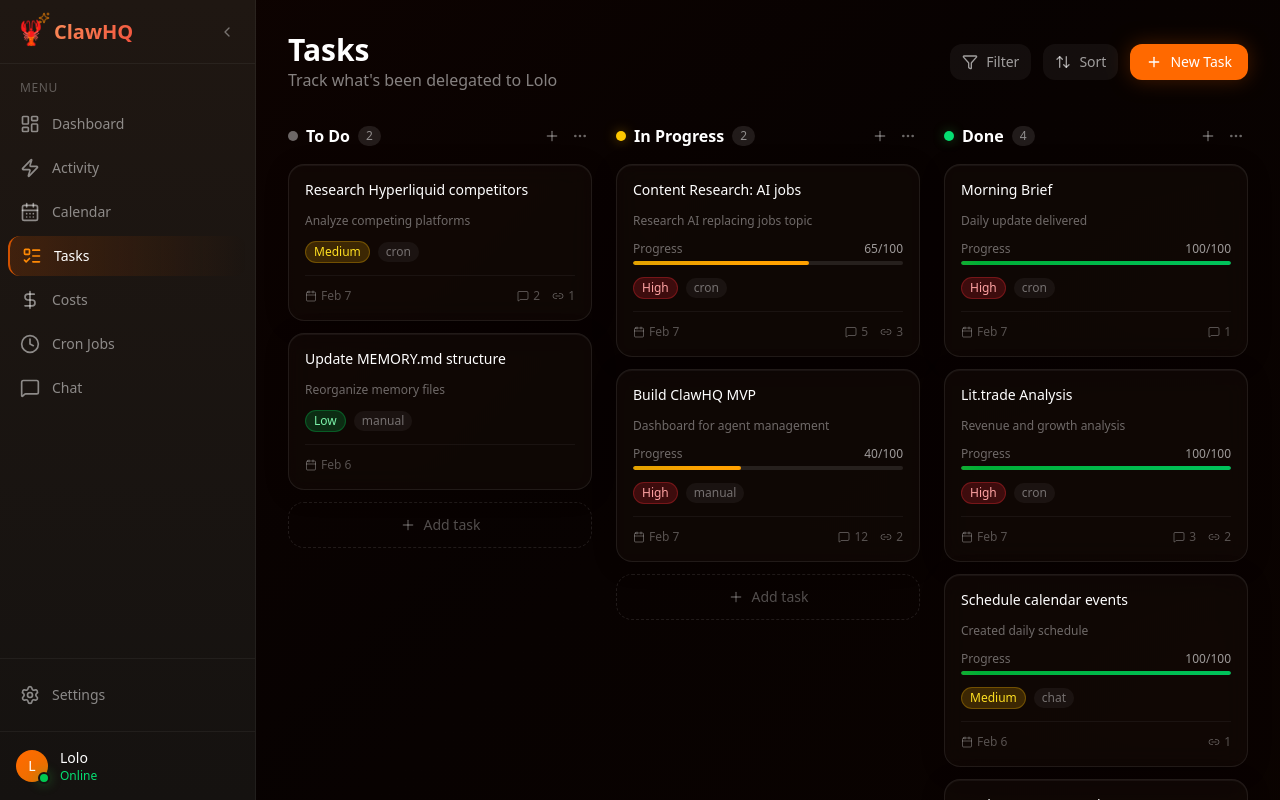
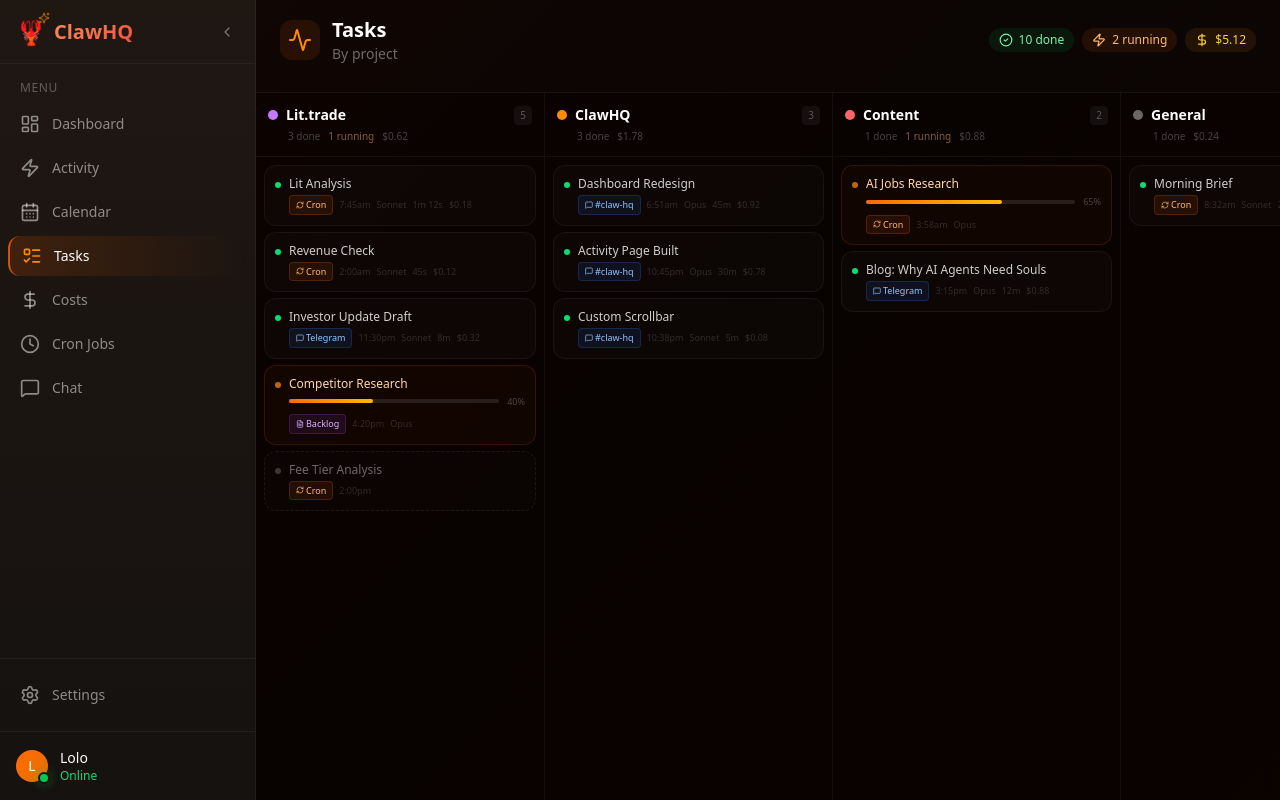
Before and after one commit to blbst123/clawhq, a Next.js app: page /tasks in a window 1280 px wide. Built offline with nearby package versions, Linux system fonts and the light colour scheme.

Commit message:
feat: Tasks page with Project Lanes, Activity Tasks view with Task Cards

```diff
--- a/src/app/tasks/page.tsx
+++ b/src/app/tasks/page.tsx
@@ -1,192 +1,343 @@
+"use client";
+
+import { useState } from "react";
 import {
+  Clock,
+  Zap,
+  DollarSign,
+  CheckCircle2,
+  Sparkles,
+  MessageSquare,
+  RefreshCw,
+  FileText,
+  Globe,
+  Terminal,
+  ChevronRight,
   Plus,
   MoreHorizontal,
-  MessageSquare,
-  Link2,
-  Calendar,
-  Filter,
-  ArrowUpDown
+  Play,
+  Activity
 } from "lucide-react";
 
-interface Task {
+// ─── Types ───
+interface ProjectTask {
+  id: string;
   title: string;
-  description: string;
-  priority: "High" | "Medium" | "Low";
-  source: string;
-  date: string;
-  progress: number;
-  comments: number;
-  links: number;
+  description?: string;
+  status: "complete" | "running" | "scheduled" | "failed";
+  source: { type: string; label: string };
+  time: string;
+  duration?: string;
+  cost?: number;
+  model?: string;
+  progress?: number;
 }
 
-interface Column {
-  title: string;
+interface Project {
+  id: string;
+  name: string;
   color: string;
-  glowClass: string;
-  tasks: Task[];
+  dotColor: string;
+  tasks: ProjectTask[];
 }
 
-const columns: Column[] = [
+const projects: Project[] = [
   {
-    title: "To Do",
-    color: "bg-white/40",
-    glowClass: "",
+    id: "littrade",
+    name: "Lit.trade",
+    color: "purple",
+    dotColor: "bg-purple-400",
     tasks: [
-      { title: "Research Hyperliquid competitors", description: "Analyze competing platforms", priority: "Medium", source: "cron", date: "Feb 7", progress: 0, comments: 2, links: 1 },
-      { title: "Update MEMORY.md structure", description: "Reorganize memory files", priority: "Low", source: "manual", date: "Feb 6", progress: 0, comments: 0, links: 0 },
+      {
+        id: "lt1", title: "Lit Analysis", description: "24h volume: $1.2M (+12%), fees: $1.2K",
+        status: "complete", source: { type: "cron", label: "Cron" }, time: "7:45am",
+        duration: "1m 12s", cost: 0.18, model: "Sonnet"
+      },
+      {
+        id: "lt2", title: "Revenue Check", status: "complete",
+        source: { type: "cron", label: "Cron" }, time: "2:00am",
+        duration: "45s", cost: 0.12, model: "Sonnet"
+      },
+      {
+        id: "lt3", title: "Investor Update Draft", description: "Q4 metrics and roadmap email",
+        status: "complete", source: { type: "chat", label: "Telegram" }, time: "11:30pm",
+        duration: "8m", cost: 0.32, model: "Sonnet"
+      },
+      {
+        id: "lt4", title: "Competitor Research", description: "Analyzing Hyperliquid competitors",
+        status: "running", source: { type: "backlog", label: "Backlog" }, time: "4:20pm",
+        model: "Opus", progress: 40
+      },
+      {
+        id: "lt5", title: "Fee Tier Analysis",
+        status: "scheduled", source: { type: "cron", label: "Cron" }, time: "2:00pm"
+      },
     ]
   },
   {
-    title: "In Progress",
-    color: "bg-yellow-400",
-    glowClass: "glow-yellow",
+    id: "clawhq",
+    name: "ClawHQ",
+    color: "orange",
+    dotColor: "bg-orange-400",
     tasks: [
-      { title: "Content Research: AI jobs", description: "Research AI replacing jobs topic", priority: "High", source: "cron", date: "Feb 7", progress: 65, comments: 5, links: 3 },
-      { title: "Build ClawHQ MVP", description: "Dashboard for agent management", priority: "High", source: "manual", date: "Feb 7", progress: 40, comments: 12, links: 2 },
+      {
+        id: "ch1", title: "Dashboard Redesign", description: "3-column layout with backlog, tracker, chat",
+        status: "complete", source: { type: "chat", label: "#claw-hq" }, time: "6:51am",
+        duration: "45m", cost: 0.92, model: "Opus"
+      },
+      {
+        id: "ch2", title: "Activity Page Built", description: "Compact view with filters and expandable rows",
+        status: "complete", source: { type: "chat", label: "#claw-hq" }, time: "10:45pm",
+        duration: "30m", cost: 0.78, model: "Opus"
+      },
+      {
+        id: "ch3", title: "Custom Scrollbar",
+        status: "complete", source: { type: "chat", label: "#claw-hq" }, time: "10:38pm",
+        duration: "5m", cost: 0.08, model: "Sonnet"
+      },
     ]
   },
   {
-    title: "Done",
-    color: "bg-green-400",
-    glowClass: "glow-green",
+    id: "content",
+    name: "Content",
+    color: "red",
+    dotColor: "bg-red-400",
     tasks: [
-      { title: "Morning Brief", description: "Daily update delivered", priority: "High", source: "cron", date: "Feb 7", progress: 100, comments: 1, links: 0 },
-      { title: "Lit.trade Analysis", description: "Revenue and growth analysis", priority: "High", source: "cron", date: "Feb 7", progress: 100, comments: 3, links: 2 },
-      { title: "Schedule calendar events", description: "Created daily schedule", priority: "Medium", source: "chat", date: "Feb 6", progress: 100, comments: 0, links: 1 },
-      { title: "Market news research", description: "Crypto market updates", priority: "Medium", source: "cron", date: "Feb 7", progress: 100, comments: 2, links: 4 },
+      {
+        id: "co1", title: "AI Jobs Research", description: "Deep research on AI job displacement, 12+ sources",
+        status: "running", source: { type: "cron", label: "Cron" }, time: "3:58am",
+        model: "Opus", progress: 65
+      },
+      {
+        id: "co2", title: "Blog: Why AI Agents Need Souls", description: "2,400 word draft",
+        status: "complete", source: { type: "chat", label: "Telegram" }, time: "3:15pm",
+        duration: "12m", cost: 0.88, model: "Opus"
+      },
+    ]
+  },
+  {
+    id: "general",
+    name: "General",
+    color: "gray",
+    dotColor: "bg-white/40",
+    tasks: [
+      {
+        id: "ge1", title: "Morning Brief",
+        status: "complete", source: { type: "cron", label: "Cron" }, time: "8:32am",
+        duration: "2m 05s", cost: 0.24, model: "Sonnet"
+      },
+    ]
+  },
+  {
+    id: "chartr",
+    name: "Chartr",
+    color: "green",
+    dotColor: "bg-green-400",
+    tasks: [
+      {
+        id: "cr1", title: "Domain Configured", description: "DNS and landing page setup",
+        status: "complete", source: { type: "chat", label: "Telegram" }, time: "9:00am",
+        duration: "5m", cost: 0.15, model: "Sonnet"
+      },
+    ]
+  },
+  {
+    id: "blueprints",
+    name: "Agent Blueprints",
+    color: "blue",
+    dotColor: "bg-blue-400",
+    tasks: [
+      {
+        id: "ab1", title: "Site Deployed", description: "Launched with starter kits and docs",
+        status: "complete", source: { type: "chat", label: "#agent-blueprints" }, time: "11:00am",
+        duration: "1h 20m", cost: 1.45, model: "Opus"
+      },
     ]
   },
 ];
 
-const priorityColors = {
-  High: "bg-red-500/20 text-red-300 border-red-500/30",
-  Medium: "bg-yellow-500/20 text-yellow-300 border-yellow-500/30",
-  Low: "bg-green-500/20 text-green-300 border-green-500/30",
+const getSourceStyle = (type: string) => {
+  switch (type) {
+    case "cron": return "bg-orange-500/10 text-orange-300 border-orange-500/20";
+    case "chat": return "bg-blue-500/10 text-blue-300 border-blue-500/20";
+    case "backlog": return "bg-purple-500/10 text-purple-300 border-purple-500/20";
+    default: return "bg-white/5 text-white/40 border-white/10";
+  }
+};
+
+const getSourceIcon = (type: string) => {
+  switch (type) {
+    case "cron": return RefreshCw;
+    case "chat": return MessageSquare;
+    case "backlog": return FileText;
+    default: return Terminal;
+  }
 };
 
 export default function TasksPage() {
+  const [expandedTask, setExpandedTask] = useState<string | null>(null);
+
+  // Stats
+  const allTasks = projects.flatMap(p => p.tasks);
+  const completed = allTasks.filter(t => t.status === "complete").length;
+  const running = allTasks.filter(t => t.status === "running").length;
+  const totalCost = allTasks.reduce((s, t) => s + (t.cost || 0), 0);
+
   return (
-    <div className="p-8 min-h-screen">
+    <div className="h-screen flex flex-col">
       {/* Header */}
-      <div className="flex items-center justify-between mb-8">
+      <div className="flex-shrink-0 border-b border-white/5 bg-white/[0.01] px-6 py-4">
+        <div className="flex items-center justify-between mb-3">
+          <div className="flex items-center gap-3">
+            <div className="p-2 rounded-lg bg-orange-500/10">
+              <Activity className="h-6 w-6 text-orange-400" />
+            </div>
             <div>
-          <h1 className="text-3xl font-bold text-white">Tasks</h1>
-          <p className="text-white/50">Track what&apos;s been delegated to Lolo</p>
+              <h1 className="text-xl font-bold text-white">Tasks</h1>
+              <p className="text-sm text-white/40">By project</p>
             </div>
-        <div className="flex items-center gap-3">
-          <button className="flex items-center gap-2 px-3 py-2 rounded-lg bg-white/5 hover:bg-white/10 text-white/60 hover:text-white text-sm transition-all">
-            <Filter className="h-4 w-4" />
-            Filter
-          </button>
-          <button className="flex items-center gap-2 px-3 py-2 rounded-lg bg-white/5 hover:bg-white/10 text-white/60 hover:text-white text-sm transition-all">
-            <ArrowUpDown className="h-4 w-4" />
-            Sort
-          </button>
-          <button className="flex items-center gap-2 px-4 py-2 rounded-lg bg-orange-500 hover:bg-orange-600 text-white text-sm font-medium transition-all glow-orange">
-            <Plus className="h-4 w-4" />
-            New Task
-          </button>
+          </div>
+          <div className="flex items-center gap-2 text-xs">
+            <span className="flex items-center gap-1.5 px-2.5 py-1 rounded-lg bg-green-500/10 text-green-300">
+              <CheckCircle2 className="h-3.5 w-3.5" /> {completed} done
+            </span>
+            <span className="flex items-center gap-1.5 px-2.5 py-1 rounded-lg bg-orange-500/10 text-orange-300">
+              <Zap className="h-3.5 w-3.5" /> {running} running
+            </span>
+            <span className="flex items-center gap-1.5 px-2.5 py-1 rounded-lg bg-amber-500/10 text-amber-300">
+              <DollarSign className="h-3.5 w-3.5" /> ${totalCost.toFixed(2)}
+            </span>
+          </div>
         </div>
       </div>
 
-      {/* Kanban Board */}
-      <div className="grid grid-cols-1 md:grid-cols-3 gap-6">
-        {columns.map((column) => (
-          <div key={column.title} className="space-y-4">
-            {/* Column Header */}
-            <div className="flex items-center justify-between">
-              <div className="flex items-center gap-2">
-                <div className={`h-2.5 w-2.5 rounded-full ${column.color} ${column.glowClass}`} />
-                <h2 className="font-semibold text-white">{column.title}</h2>
-                <span className="text-xs px-2 py-0.5 rounded-full bg-white/10 text-white/50">
-                  {column.tasks.length}
+      {/* Project Lanes */}
+      <div className="flex-1 overflow-x-auto overflow-y-hidden">
+        <div className="flex h-full min-w-max">
+          {projects.map((project, i) => {
+            const projectCompleted = project.tasks.filter(t => t.status === "complete").length;
+            const projectRunning = project.tasks.filter(t => t.status === "running").length;
+            const projectCost = project.tasks.reduce((s, t) => s + (t.cost || 0), 0);
+
+            return (
+              <div
+                key={project.id}
+                className={`w-72 flex flex-col h-full ${i > 0 ? "border-l border-white/5" : ""}`}
+              >
+                {/* Lane header */}
+                <div className="flex-shrink-0 px-3 py-3 border-b border-white/5">
+                  <div className="flex items-center gap-2 mb-1">
+                    <div className={`h-2.5 w-2.5 rounded-full ${project.dotColor}`} />
+                    <span className="text-sm font-semibold text-white">{project.name}</span>
+                    <span className="text-[10px] px-1.5 py-0.5 rounded bg-white/5 text-white/30 ml-auto">
+                      {project.tasks.length}
                     </span>
                   </div>
-              <div className="flex items-center gap-1">
-                <button className="p-1 rounded hover:bg-white/10 text-white/40 hover:text-white transition-colors">
-                  <Plus className="h-4 w-4" />
-                </button>
-                <button className="p-1 rounded hover:bg-white/10 text-white/40 hover:text-white transition-colors">
-                  <MoreHorizontal className="h-4 w-4" />
-                </button>
+                  <div className="flex items-center gap-2 text-[10px] text-white/25 ml-5">
+                    {projectCompleted > 0 && <span>{projectCompleted} done</span>}
+                    {projectRunning > 0 && <span className="text-orange-300/50">{projectRunning} running</span>}
+                    {projectCost > 0 && <span>${projectCost.toFixed(2)}</span>}
                   </div>
                 </div>
 
                 {/* Tasks */}
-            <div className="space-y-3">
-              {column.tasks.map((task, i) => (
+                <div className="flex-1 overflow-y-auto p-2 space-y-1.5">
+                  {project.tasks.map((task) => {
+                    const SourceIcon = getSourceIcon(task.source.type);
+                    const isExpanded = expandedTask === task.id;
+
+                    return (
+                      <button
+                        key={task.id}
+                        onClick={() => setExpandedTask(isExpanded ? null : task.id)}
+                        className={`w-full text-left rounded-lg transition-all ${
+                          task.status === "running"
+                            ? "bg-orange-500/[0.04] border border-orange-500/15 hover:border-orange-500/25"
+                            : task.status === "scheduled"
+                              ? "bg-white/[0.01] border border-dashed border-white/8 hover:border-white/15"
+                              : "bg-white/[0.02] border border-white/5 hover:border-white/10"
+                        } ${isExpanded ? "ring-1 ring-orange-500/20" : ""}`}
+                      >
+                        <div className="p-2.5">
+                          {/* Title row */}
+                          <div className="flex items-start gap-2 mb-1">
+                            <div className={`h-1.5 w-1.5 rounded-full mt-1.5 flex-shrink-0 ${
+                              task.status === "complete" ? "bg-green-400" :
+                              task.status === "running" ? "bg-orange-400 animate-pulse" :
+                              task.status === "scheduled" ? "bg-white/20" :
+                              "bg-red-400"
+                            }`} />
+                            <span className={`text-xs font-medium leading-tight ${
+                              task.status === "running" ? "text-orange-200" :
+                              task.status === "scheduled" ? "text-white/40" :
+                              "text-white/80"
+                            }`}>{task.title}</span>
+                          </div>
+
+                          {/* Description */}
+                          {task.description && isExpanded && (
+                            <p className="text-[10px] text-white/35 ml-3.5 mb-2 leading-relaxed">{task.description}</p>
+                          )}
+
+                          {/* Progress bar for running */}
+                          {task.status === "running" && task.progress && (
+                            <div className="flex items-center gap-2 ml-3.5 mb-1.5">
+                              <div className="flex-1 h-1 rounded-full bg-white/10">
                                 <div
-                  key={i}
-                  className="glass-card glass-card-hover rounded-xl p-4 cursor-pointer transition-all"
-                >
-                  <div className="flex items-start justify-between mb-2">
-                    <h3 className="font-medium text-white text-sm leading-tight">{task.title}</h3>
-                    <button className="p-1 rounded hover:bg-white/10 text-white/40 hover:text-white transition-colors opacity-0 group-hover:opacity-100">
-                      <MoreHorizontal className="h-4 w-4" />
-                    </button>
-                  </div>
-                  <p className="text-xs text-white/40 mb-3">{task.description}</p>
-
-                  {/* Progress Bar */}
-                  {task.progress > 0 && (
-                    <div className="mb-3">
-                      <div className="flex items-center justify-between mb-1">
-                        <span className="text-xs text-white/40">Progress</span>
-                        <span className="text-xs text-white/60">{task.progress}/100</span>
-                      </div>
-                      <div className="progress-bar">
-                        <div
-                          className={`progress-fill ${task.progress === 100 ? 'progress-green' : 'progress-yellow'}`}
+                                  className="h-full rounded-full bg-gradient-to-r from-orange-500 to-amber-400"
                                   style={{ width: `${task.progress}%` }}
                                 />
                               </div>
+                              <span className="text-[9px] text-white/25">{task.progress}%</span>
                             </div>
                           )}
 
                           {/* Meta */}
-                  <div className="flex items-center justify-between">
-                    <div className="flex items-center gap-2">
-                      <span className={`text-xs px-2 py-0.5 rounded-full border ${priorityColors[task.priority]}`}>
-                        {task.priority}
+                          <div className="flex items-center gap-1.5 ml-3.5 flex-wrap">
+                            <span className={`inline-flex items-center gap-0.5 text-[9px] px-1.5 py-0.5 rounded border ${getSourceStyle(task.source.type)}`}>
+                              <SourceIcon className="h-2 w-2" />
+                              {task.source.label}
                             </span>
-                      <span className="text-xs px-2 py-0.5 rounded-full bg-white/5 text-white/40">
-                        {task.source}
-                      </span>
-                    </div>
+                            <span className="text-[9px] text-white/15">{task.time}</span>
+                            {task.model && <span className="text-[9px] text-white/15">{task.model}</span>}
+                            {task.duration && <span className="text-[9px] text-white/15">{task.duration}</span>}
+                            {task.cost !== undefined && task.cost > 0 && (
+                              <span className="text-[9px] text-white/15">${task.cost.toFixed(2)}</span>
+                            )}
                           </div>
 
-                  {/* Footer */}
-                  <div className="flex items-center justify-between mt-3 pt-3 border-t border-white/5">
-                    <div className="flex items-center gap-1 text-white/30">
-                      <Calendar className="h-3 w-3" />
-                      <span className="text-xs">{task.date}</span>
-                    </div>
-                    <div className="flex items-center gap-3">
-                      {task.comments > 0 && (
-                        <div className="flex items-center gap-1 text-white/30">
-                          <MessageSquare className="h-3 w-3" />
-                          <span className="text-xs">{task.comments}</span>
+                          {/* Expanded detail */}
+                          {isExpanded && (task.cost || task.duration || task.model) && (
+                            <div className="grid grid-cols-3 gap-1.5 ml-3.5 mt-2 pt-2 border-t border-white/5">
+                              {task.duration && (
+                                <div className="p-1.5 rounded bg-white/[0.03]">
+                                  <p className="text-[8px] text-white/20">Duration</p>
+                                  <p className="text-[10px] text-white/50">{task.duration}</p>
                                 </div>
                               )}
-                      {task.links > 0 && (
-                        <div className="flex items-center gap-1 text-white/30">
-                          <Link2 className="h-3 w-3" />
-                          <span className="text-xs">{task.links}</span>
+                              {task.model && (
+                                <div className="p-1.5 rounded bg-white/[0.03]">
+                                  <p className="text-[8px] text-white/20">Model</p>
+                                  <p className="text-[10px] text-white/50">{task.model}</p>
+                                </div>
+                              )}
+                              {task.cost !== undefined && task.cost > 0 && (
+                                <div className="p-1.5 rounded bg-white/[0.03]">
+                                  <p className="text-[8px] text-white/20">Cost</p>
+                                  <p className="text-[10px] text-white/50">${task.cost.toFixed(2)}</p>
                                 </div>
                               )}
                             </div>
+                          )}
+                        </div>
+                      </button>
+                    );
+                  })}
                 </div>
               </div>
-              ))}
-
-              {/* Add Task Button */}
-              <button className="w-full p-3 rounded-xl border border-dashed border-white/10 text-white/30 hover:text-white/50 hover:border-white/20 hover:bg-white/[0.02] transition-all text-sm flex items-center justify-center gap-2">
-                <Plus className="h-4 w-4" />
-                Add task
-              </button>
+            );
+          })}
         </div>
-          </div>
-        ))}
       </div>
     </div>
   );
```
Also changed, not shown: src/app/activity/page.tsx (+111 -19 lines). Lines whose indentation alone changed are shown as unchanged.
